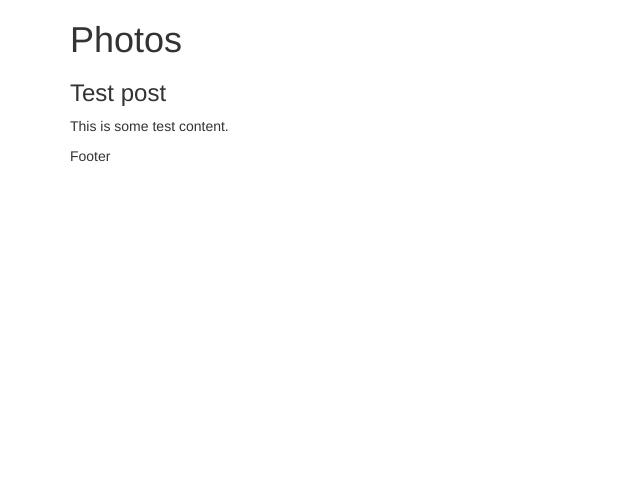
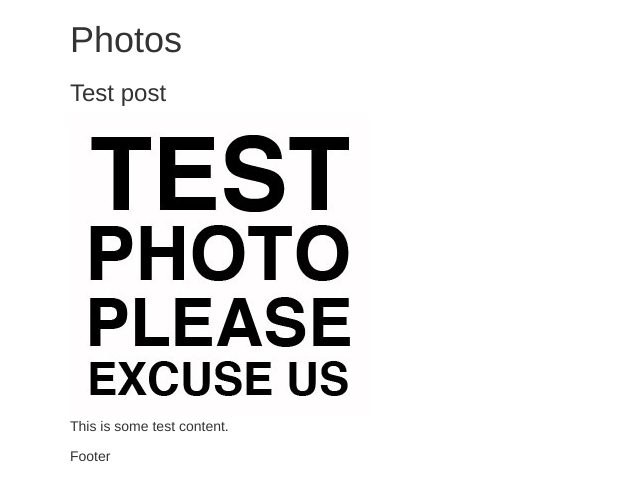
Before and after one commit to pschfr/photos, a Jekyll site: the page built from pages/index.html, in a window 1280 px wide. Shown: the top 501 px of the page, without its empty margins (0-640 px from the left). Built offline with Jekyll 4.4.1, drawn with Linux system fonts in a browser that asks for light colours.

Commit message:
added example photo

```diff
--- a/pages/index.html
+++ b/pages/index.html
@@ -7,6 +7,7 @@ permalink: "/"
 	<section id="test">
 		{% for item in site.categories['test'] %}
 			<h3>{{ item.title }}</h3>
+			<img src="{{ site.baseurl }}/photos/{{ item.photo }}" alt="{{ item.content | strip_html | strip_newlines }}" />
 			{{ item.content }}
 		{% endfor %}
 	</section>
```
Also changed, not shown: _posts/test/2016-12-23-test.md (+1 -0 lines), photos/test.jpg (added).
